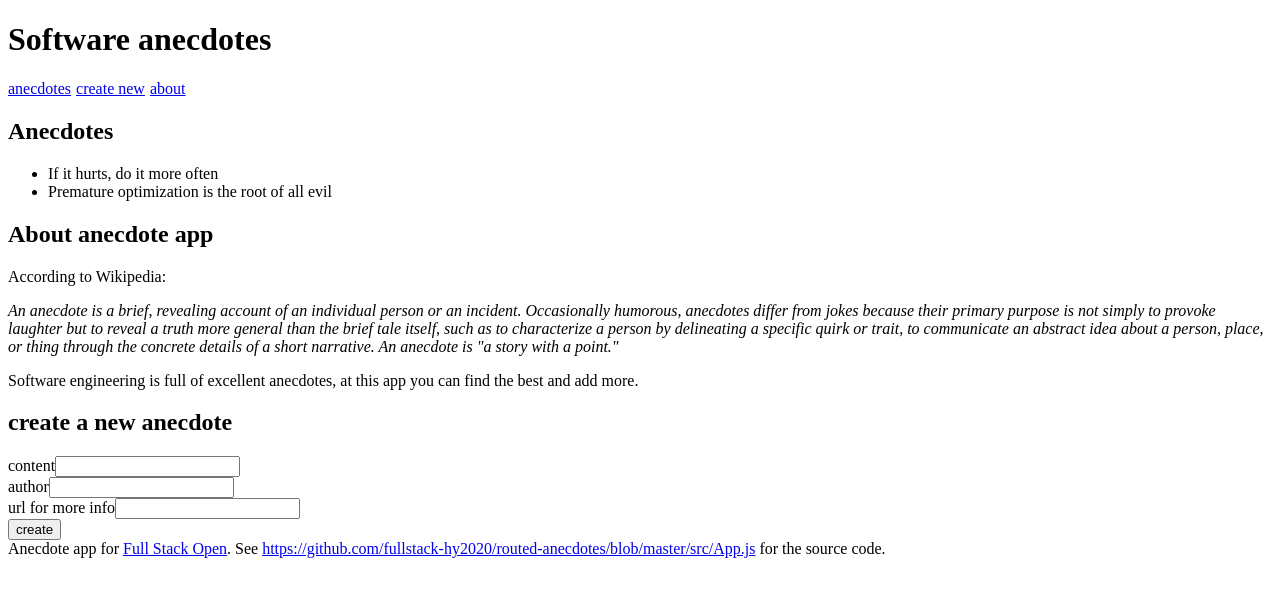
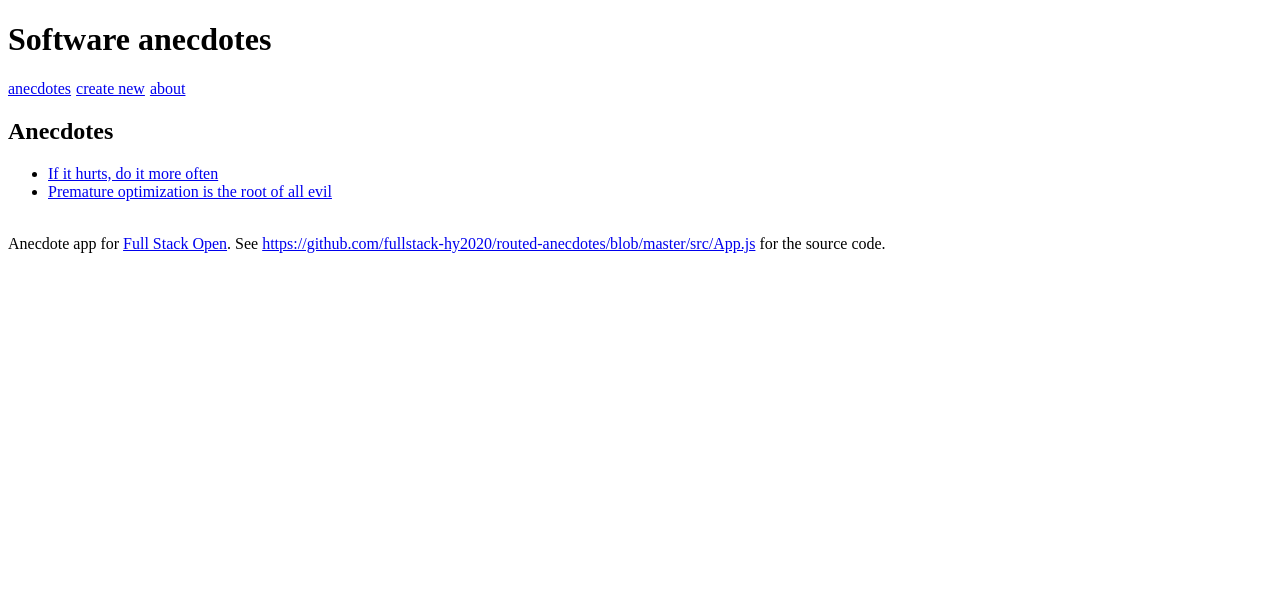
Before and after one commit to vilequarter/fullstack-open-part-7, a React (Vite) app in the folder routed-anecdotes/: page / in a window 1280 px wide. Shown: the top 596 px of the page. Built offline with nearby package versions, Linux system fonts and the light colour scheme.

Commit message:
exercise 7.1-7.2

```diff
--- a/routed-anecdotes/package.json
+++ b/routed-anecdotes/package.json
@@ -11,7 +11,8 @@
   },
   "dependencies": {
     "react": "^18.2.0",
-    "react-dom": "^18.2.0"
+    "react-dom": "^18.2.0",
+    "react-router-dom": "^6.24.1"
   },
   "devDependencies": {
     "@types/react": "^18.2.15",
--- a/routed-anecdotes/src/App.jsx
+++ b/routed-anecdotes/src/App.jsx
@@ -1,4 +1,5 @@
 import { useState } from 'react'
+import { Routes, Route, Link, useMatch } from 'react-router-dom'
 
 const Menu = () => {
   const padding = {
@@ -6,9 +7,9 @@ const Menu = () => {
   }
   return (
     <div>
-      <a href='#' style={padding}>anecdotes</a>
-      <a href='#' style={padding}>create new</a>
-      <a href='#' style={padding}>about</a>
+      <Link style={padding} to="/">anecdotes</Link>
+      <Link style={padding} to="/create">create new</Link>
+      <Link style={padding} to="/about">about</Link>
     </div>
   )
 }
@@ -17,10 +18,26 @@ const AnecdoteList = ({ anecdotes }) => (
   <div>
     <h2>Anecdotes</h2>
     <ul>
-      {anecdotes.map(anecdote => <li key={anecdote.id} >{anecdote.content}</li>)}
+      {anecdotes.map(anecdote =>
+        <li key={anecdote.id}>
+          <Link to={`/anecdotes/${anecdote.id}`}>
+            {anecdote.content}
+          </Link>
+        </li>
+      )}
     </ul>
   </div>
 )
+
+const Anecdote = ({ anecdote }) => {
+  return(
+    <div>
+      <h2>"{anecdote.content}" by {anecdote.author}</h2>
+      <div>{anecdote.votes} upvotes</div>
+      <div>For more info, see <Link to={anecdote.info}>{anecdote.info}</Link></div>
+    </div>
+  )
+}
 
 const About = () => (
   <div>
@@ -30,7 +47,7 @@ const About = () => (
     <em>An anecdote is a brief, revealing account of an individual person or an incident.
       Occasionally humorous, anecdotes differ from jokes because their primary purpose is not simply to provoke laughter but to reveal a truth more general than the brief tale itself,
       such as to characterize a person by delineating a specific quirk or trait, to communicate an abstract idea about a person, place, or thing through the concrete details of a short narrative.
-      An anecdote is "a story with a point."</em>
+      An anecdote is &quota story with a point&quot</em>
 
     <p>Software engineering is full of excellent anecdotes, at this app you can find the best and add more.</p>
   </div>
@@ -103,6 +120,11 @@ const App = () => {
 
   const [notification, setNotification] = useState('')
 
+  const match = useMatch('/anecdotes/:id')
+  const anecdote = match
+    ? anecdotes.find(anecdote => anecdote.id === Number(match.params.id))
+    : null
+
   const addNew = (anecdote) => {
     anecdote.id = Math.round(Math.random() * 10000)
     setAnecdotes(anecdotes.concat(anecdote))
@@ -126,9 +148,13 @@ const App = () => {
     <div>
       <h1>Software anecdotes</h1>
       <Menu />
-      <AnecdoteList anecdotes={anecdotes} />
-      <About />
-      <CreateNew addNew={addNew} />
+      <Routes>
+        <Route path="/anecdotes/:id" element={<Anecdote anecdote={anecdote} />} />
+        <Route path="/" element={<AnecdoteList anecdotes={anecdotes} />}/>
+        <Route path="/create" element={<CreateNew addNew={addNew} />} />
+        <Route path="/about" element={<About />} />
+      </Routes>
+      <br />
       <Footer />
     </div>
   )
--- a/routed-anecdotes/src/main.jsx
+++ b/routed-anecdotes/src/main.jsx
@@ -1,5 +1,9 @@
-import React from 'react'
 import ReactDOM from 'react-dom/client'
 import App from './App'
+import { BrowserRouter as Router } from 'react-router-dom'
 
-ReactDOM.createRoot(document.getElementById('root')).render(<App />)
+ReactDOM.createRoot(document.getElementById('root')).render(
+  <Router>
+    <App />
+  </Router>
+)
```
Also changed, not shown: 1 other file (tests, documents, lock files or other folders).
